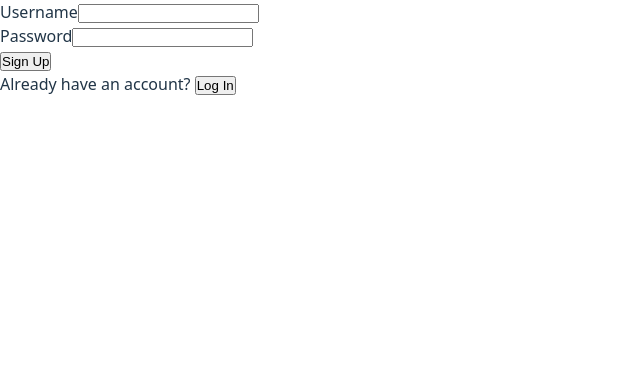
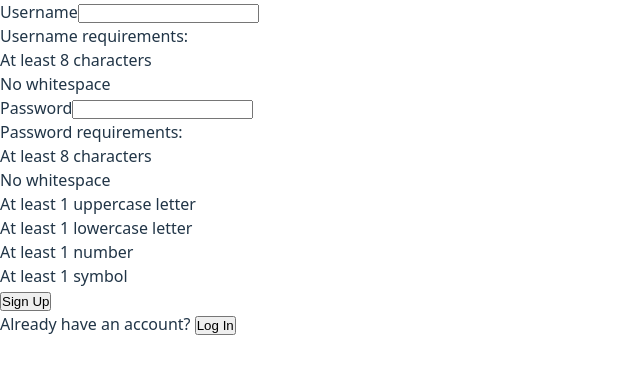
Before and after one commit to cuzethan/alkiraTakeHome, a React (Vite) app: page / in a window 1280 px wide. Both pictures are taken after a click on the button "Sign Up". Shown: the top 374 px of the page, without its empty margins (0-640 px from the left). Built offline with nearby package versions, Linux system fonts and the light colour scheme.

Commit message:
made sure sign up requirements are shown

```diff
--- a/src/components/SignUpField.tsx
+++ b/src/components/SignUpField.tsx
@@ -57,6 +57,11 @@ export default function SignUpField({ onSuccess }: SignUpFieldProps) {
                     value={username}
                     onChange={(e) => setUsername(e.target.value)}
                 />
+                <p>Username requirements:</p>
+                <ul>
+                    <li>At least 8 characters</li>
+                    <li>No whitespace</li>
+                </ul>
             </div>
             <div>
                 <label htmlFor="password">Password</label>
@@ -66,6 +71,15 @@ export default function SignUpField({ onSuccess }: SignUpFieldProps) {
                     value={password}
                     onChange={(e) => setPassword(e.target.value)}
                 />
+                <p>Password requirements:</p>
+                <ul>
+                    <li>At least 8 characters</li>
+                    <li>No whitespace</li>
+                    <li>At least 1 uppercase letter</li>
+                    <li>At least 1 lowercase letter</li>
+                    <li>At least 1 number</li>
+                    <li>At least 1 symbol</li>
+                </ul>
             </div>
             {error && <p role="alert">{error}</p>}
             <button type="submit">Sign Up</button>
```
Also changed, not shown: 1 other file (tests, documents, lock files or other folders).
